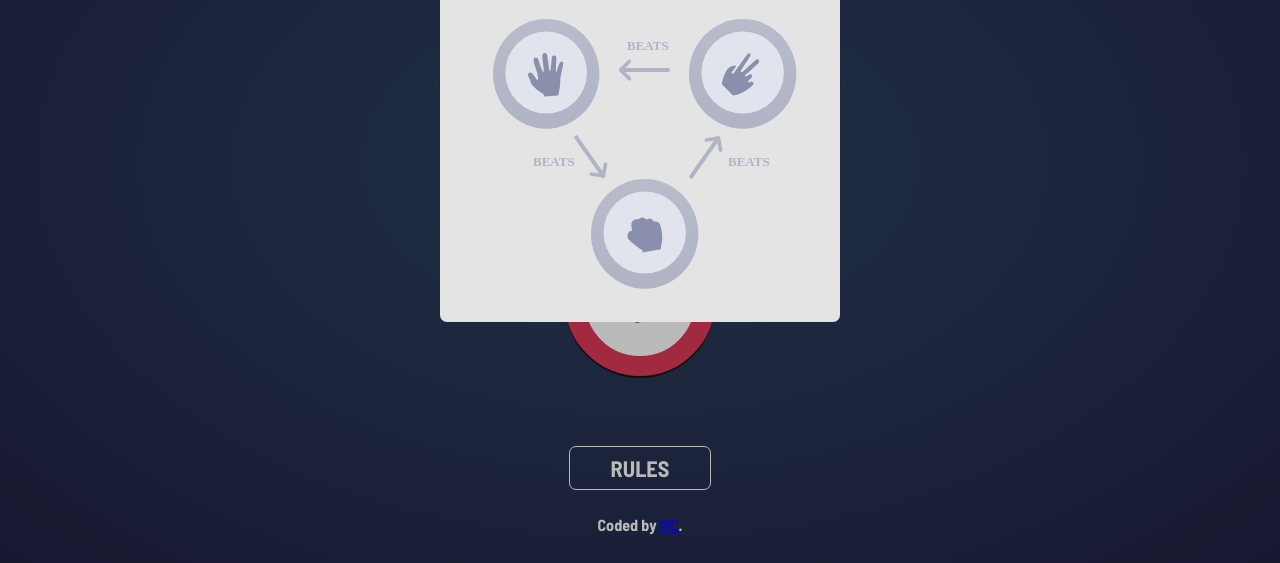
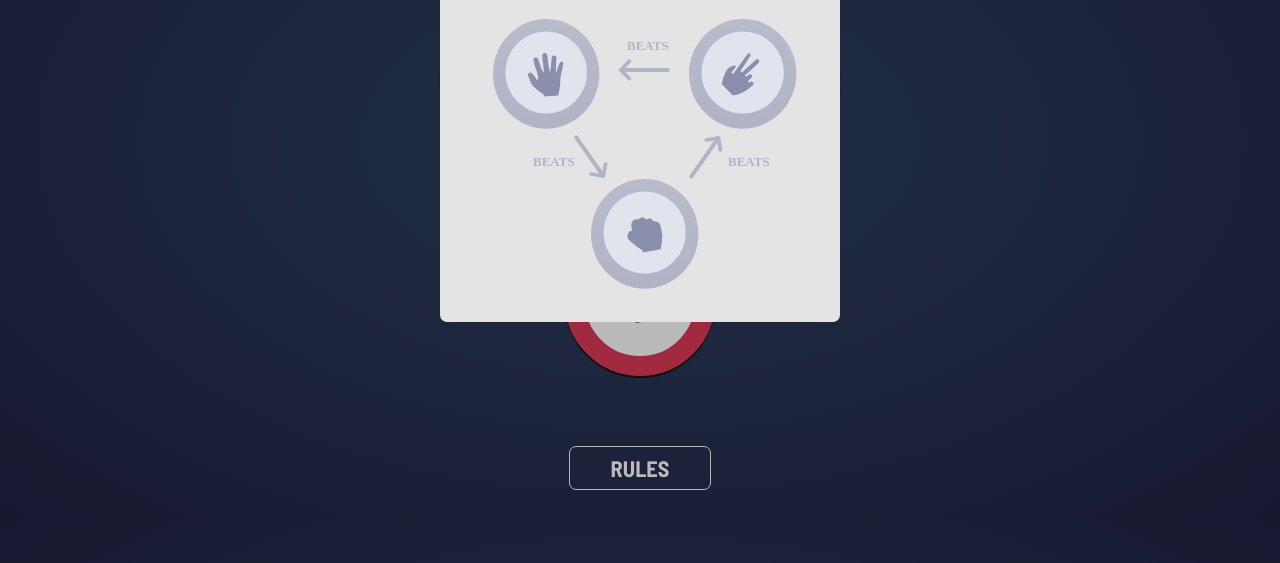
Before and after one commit to miguelcarmona23/RPS-JG, a website: page index.html in a window 1280 px wide. Shown: the part 237-800 px from the top of the page. Drawn offline with Linux system fonts and the light colour scheme.

Commit message:
Removed footer

```diff
--- a/index.html
+++ b/index.html
@@ -54,10 +54,6 @@
     <div id="rules-button">
         <h1>RULES</h1>
     </div>
-
-    <div class="attribution">
-        Coded by <a href="http://wwww.github.com/miguelcarmona23">MC</a>.
-    </div>
 </body>
 
 <div id="rules">
```
